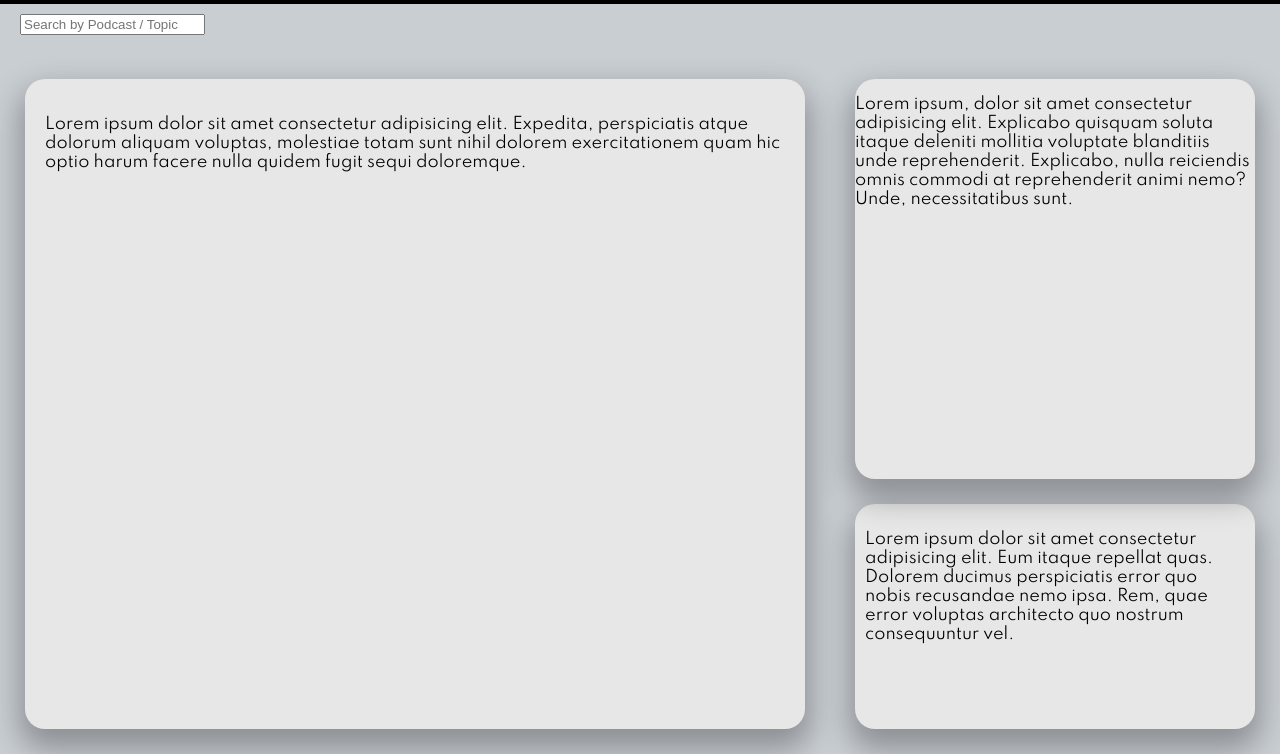
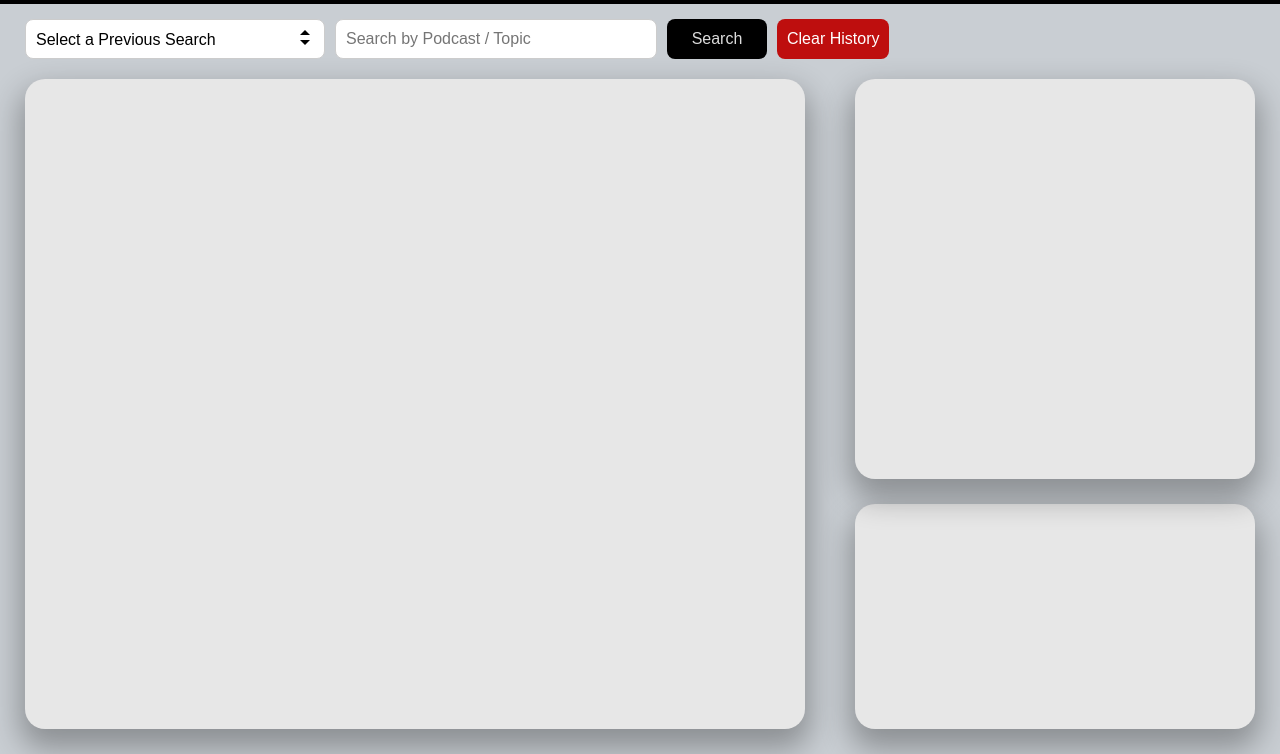
Before and after one commit to tinchobecchio/podcast-player-learning, a website: page public/index.html in a window 1280 px wide. Shown: the part 46-800 px from the top of the page. Drawn offline with Linux system fonts and the light colour scheme.

Commit message:
search container ui

```diff
--- a/public/index.html
+++ b/public/index.html
@@ -19,22 +19,31 @@
      <div class="page-wrapper">
         <!-- Search Container -->
          <div class="search-container">
+            <!-- Search History -->
+            <div class="custom-select">
+                <select name="" id="searchHistory" class="searchHistory" title="Search History">
+                    <option value="">Select a Previous Search</option>
+                </select>
+            </div>
+            <!-- Search Input  -->
             <input type="text" name="" id="searchInput" placeholder="Search by Podcast / Topic">
+            <!-- Search Buttons -->
+             <div class="search-buttons">
+                <button type="button" id="searchButton">Search</button>
+                <button type="button" id="resetButton">Clear History</button>
+             </div>
          </div>
 
          <!-- Main Container -->
         <div class="main-container">
-            <p>Lorem ipsum dolor sit amet consectetur adipisicing elit. Expedita, perspiciatis atque dolorum aliquam voluptas, molestiae totam sunt nihil dolorem exercitationem quam hic optio harum facere nulla quidem fugit sequi doloremque.</p>
         </div>
 
         <!-- Player Container -->
         <div class="player-container">
             <div class="player">
-                <p>Lorem ipsum, dolor sit amet consectetur adipisicing elit. Explicabo quisquam soluta itaque deleniti mollitia voluptate blanditiis unde reprehenderit. Explicabo, nulla reiciendis omnis commodi at reprehenderit animi nemo? Unde, necessitatibus sunt.</p>
             </div>
 
             <div class="queue">
-                <p>Lorem ipsum dolor sit amet consectetur adipisicing elit. Eum itaque repellat quas. Dolorem ducimus perspiciatis error quo nobis recusandae nemo ipsa. Rem, quae error voluptas architecto quo nostrum consequuntur vel.</p>
             </div>
         </div>
      </div>
--- a/public/style.css
+++ b/public/style.css
@@ -44,9 +44,78 @@ body {
     position: absolute;
     top: 60px;
     left: 20px;
+    display: flex;
 }
 
+select, input, button {
+    margin: 5px;
+    padding: 10px;
+    font-size: 16px;
+    border-radius: 8px;
+    border: 1px solid #ccc;
+}
 
+input {
+    width: 300px;
+}
+
+.custom-select {
+    width: 300px;
+    height: 40px;
+    position: relative;
+    margin-right: 10px;
+}
+
+.custom-select select {
+    appearance: none;
+    width: 100%;
+    background-color: white;
+    height: 40px;
+    cursor: pointer;
+}
+
+.custom-select::before,
+.custom-select::after {
+    position: absolute;
+    content: '';
+    right: 10px;
+    pointer-events: none;
+}
+
+.custom-select::before {
+    border-left: 5px solid transparent;
+    border-right: 5px solid transparent;
+    border-bottom: 5px solid black;
+    top: 40%;
+}
+
+.custom-select::after {
+    border-left: 5px solid transparent;
+    border-right: 5px solid transparent;
+    border-top: 5px solid black;
+    top: 65%;
+}
+
+.search-buttons {
+    display: flex;
+}
+
+button {
+    cursor: pointer;
+    background-color: black;
+    color: rgb(220, 220, 220);
+    border: none;
+    min-width: 100px;
+}
+
+#resetButton {
+    background-color: rgb(190, 14, 14);
+    color: white;
+}
+
+button:hover {
+    filter: brightness(1.2);
+}
 /* ----------------- Main Container ------------------------ */
 .page-wrapper {
     display: flex;
```
